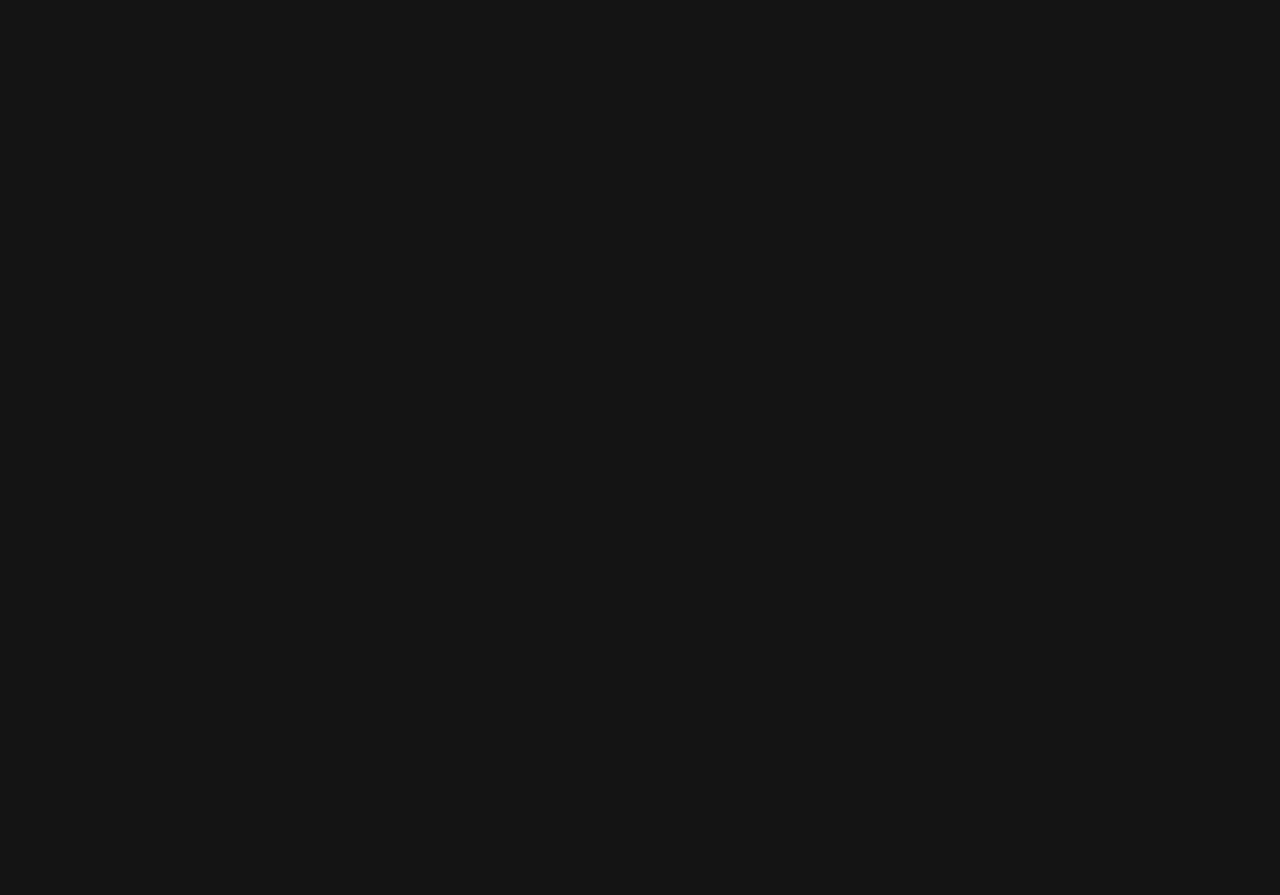
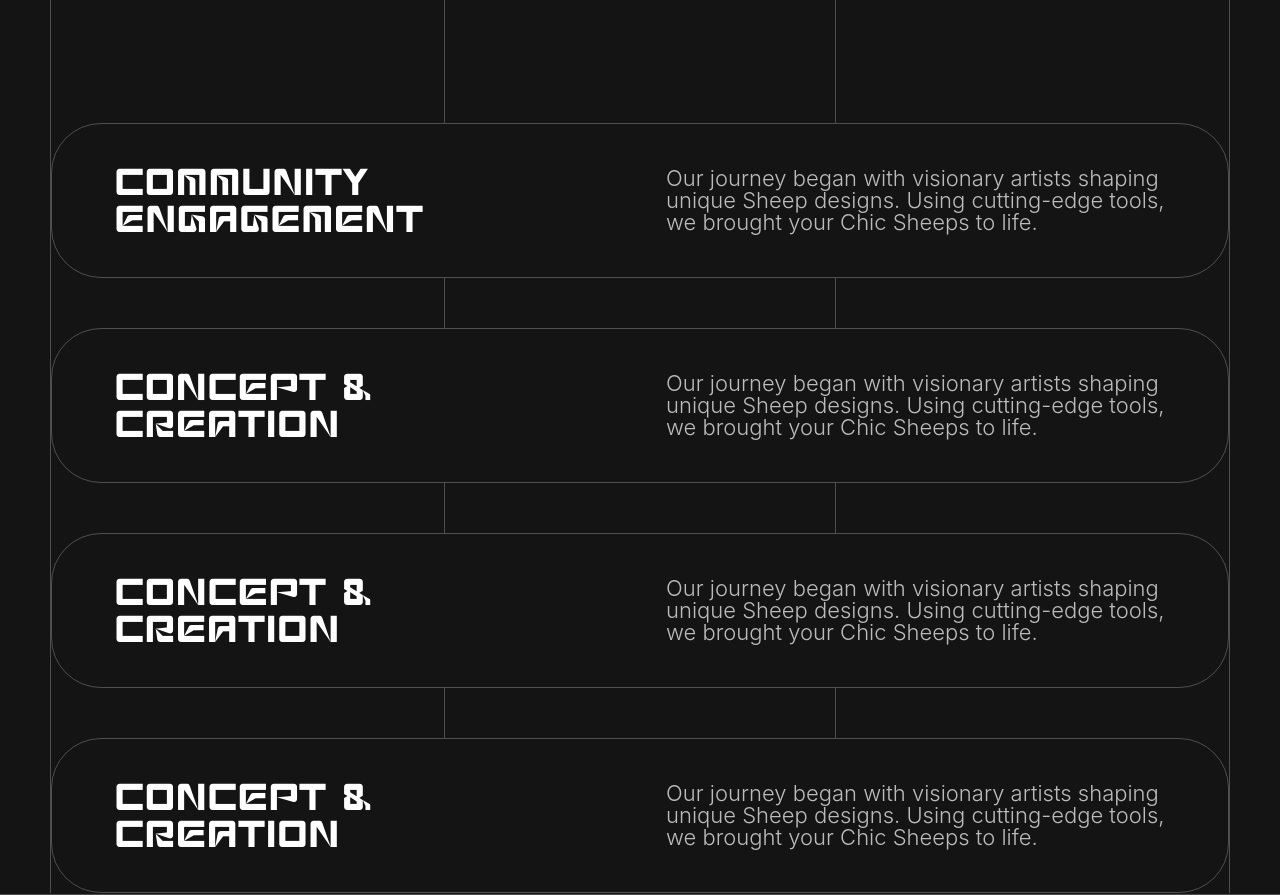
Before and after one commit to bambuuk/chic-sheep, a Next.js app: page / in a window 1280 px wide. Shown: the part 2800-3695 px from the top of the page. Before the commit the page ends 2485 px from the top, so only its background shows below. Built offline with nearby package versions, Linux system fonts and the light colour scheme.

Commit message:
prepare first structure of OurRoadmap

```diff
--- a/src/app/page.tsx
+++ b/src/app/page.tsx
@@ -3,6 +3,7 @@ import { ThemeProvider } from "@mui/material";
 import { theme } from "./theme";
 import Hero from "@/components/Hero";
 import About from "@/components/About";
+import OurRoadmap from "@/components/OurRoadmap";
 
 export default function Home() {
   return (
@@ -12,6 +13,7 @@ export default function Home() {
         <main>
           <Hero />
           <About />
+          <OurRoadmap />
         </main>
       </ThemeProvider>
     </>
--- a/src/components/CustomElements.tsx
+++ b/src/components/CustomElements.tsx
@@ -1,3 +1,4 @@
+'use client';
 import { styled } from "@mui/material";
 
 export const CustomContainer = styled('div')({
--- /dev/null
+++ b/src/components/OurRoadmap.tsx
@@ -0,0 +1,134 @@
+'use client';
+import { styled } from "@mui/material";
+import { Section, CustomContainer, LineBox, DefaultLineBlock, MainLineBlock } from "./CustomElements";
+
+const CustomizedContainer = styled(CustomContainer)(({ theme }) => ({
+  position: 'relative',
+  paddingTop: '101.5px',
+  zIndex: 100,
+  top: '-1px',
+  backgroundColor: '#141414',
+  overflow: 'hidden',
+  [theme.breakpoints.down(1700)]: {
+    paddingTop: '75.5px',
+  },
+}));
+
+const ContentWrapper = styled('div')(({ theme }) => ({
+  marginTop: '192px',
+  display: 'flex',
+  flexDirection: 'column',
+  [theme.breakpoints.down(1700)]: {
+    marginTop: '144px',
+  },
+}));
+
+const Title = styled('h2')(({ theme }) => ({
+  fontFamily: theme.typography.secondFamily,
+  fontWeight: 400,
+  fontSize: '140px',
+  lineHeight: '111 %',
+  color: '#fff',
+  [theme.breakpoints.down(1700)]: {
+    fontSize: '105px'
+  },
+}));
+
+const Stages = styled('ul')(({ theme }) => ({
+  marginTop: '152px',
+  display: 'flex',
+  flexDirection: 'column',
+  gap: '50px',
+  width: '100%',
+  [theme.breakpoints.down(1700)]: {
+    marginTop: '114px'
+  },
+}));
+
+const StageItem = styled('li')(({ theme }) => ({
+  width: '100%',
+  borderRadius: '50px',
+  padding: '39px 62px',
+  border: '1px solid #4f4f4f',
+  backgroundColor: '#141414',
+  display: 'flex',
+  justifyContent: 'space-between',
+  alignItems: 'center',
+}));
+
+const StageSubtitle = styled('div')(({ theme }) => ({
+  fontFamily: theme.typography.secondFamily,
+  fontWeight: 400,
+  fontSize: '50px',
+  lineHeight: '120 %',
+  color: '#fff',
+  maxWidth: '440px',
+  width: '100%',
+  [theme.breakpoints.down(1700)]: {
+    maxWidth: '400px',
+    fontSize: '37.5px'
+  },
+}));
+
+const StageDescription = styled('div')(({ theme }) => ({
+  fontFamily: theme.typography.fontFamily,
+  fontWeight: 300,
+  fontSize: '26px',
+  color: '#bbb',
+  maxWidth: '598px',
+  width: '100%',
+  [theme.breakpoints.down(1700)]: {
+    maxWidth: '500px',
+    fontSize: '22px'
+  },
+}));
+
+const OurRoadmap = () => {
+  return (
+    <Section>
+      <CustomizedContainer>
+        <LineBox>
+          <DefaultLineBlock />
+          <MainLineBlock />
+          <DefaultLineBlock />
+        </LineBox>
+
+        <ContentWrapper>
+          <Title>OUR Roadmap</Title>
+          <Stages>
+            <StageItem>
+              <StageSubtitle>Community Engagement</StageSubtitle>
+              <StageDescription>
+                Our journey began with visionary artists shaping unique Sheep designs.
+                Using cutting-edge tools, we brought your Chic Sheeps to life.
+              </StageDescription>
+            </StageItem>
+            <StageItem>
+              <StageSubtitle>Concept & Creation</StageSubtitle>
+              <StageDescription>
+                Our journey began with visionary artists shaping unique Sheep designs.
+                Using cutting-edge tools, we brought your Chic Sheeps to life.
+              </StageDescription>
+            </StageItem>
+            <StageItem>
+              <StageSubtitle>Concept & Creation</StageSubtitle>
+              <StageDescription>
+                Our journey began with visionary artists shaping unique Sheep designs.
+                Using cutting-edge tools, we brought your Chic Sheeps to life.
+              </StageDescription>
+            </StageItem>
+            <StageItem>
+              <StageSubtitle>Concept & Creation</StageSubtitle>
+              <StageDescription>
+                Our journey began with visionary artists shaping unique Sheep designs.
+                Using cutting-edge tools, we brought your Chic Sheeps to life.
+              </StageDescription>
+            </StageItem>
+          </Stages>
+        </ContentWrapper>
+      </CustomizedContainer>
+    </Section>
+  )
+}
+
+export default OurRoadmap
```
